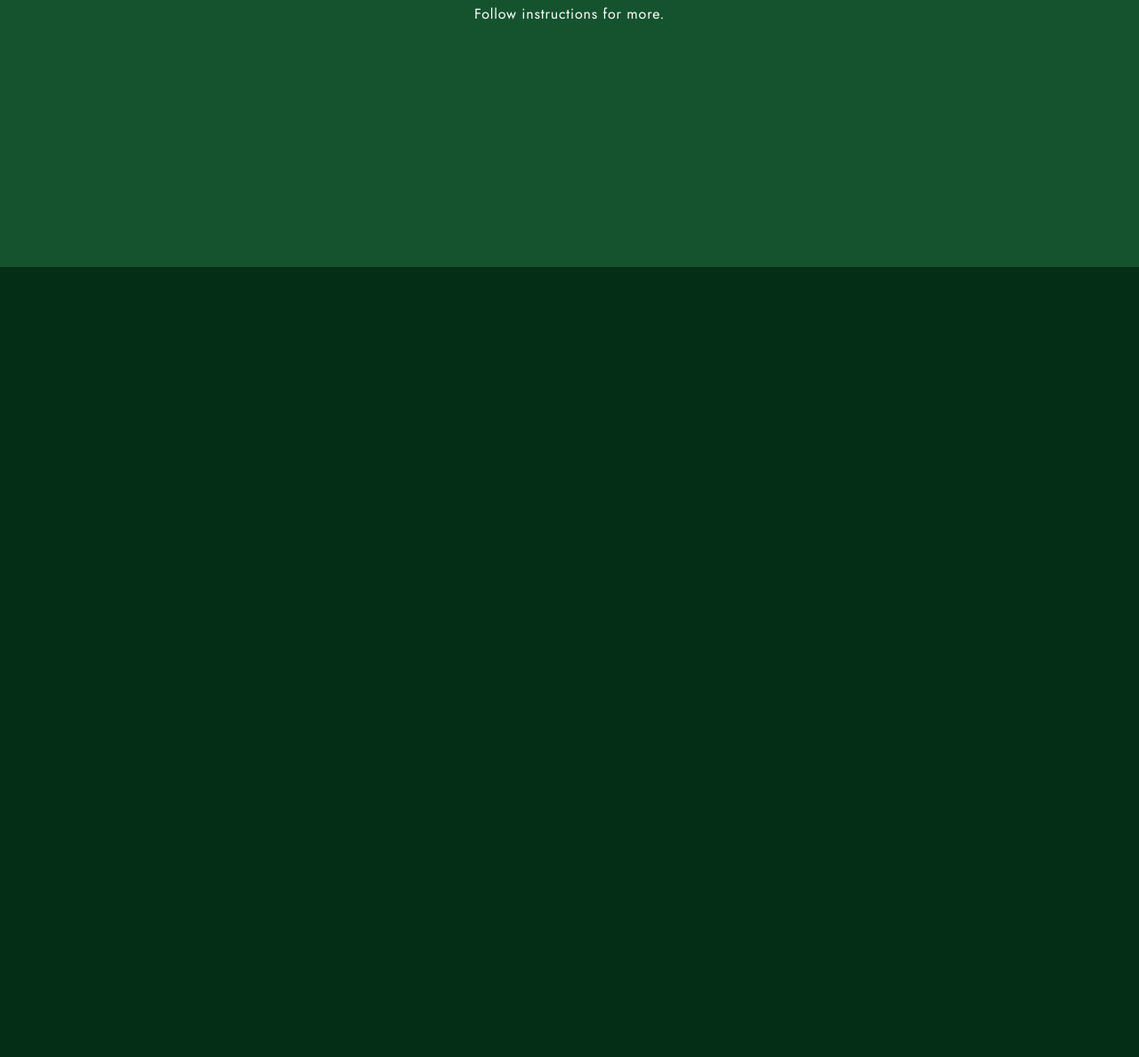
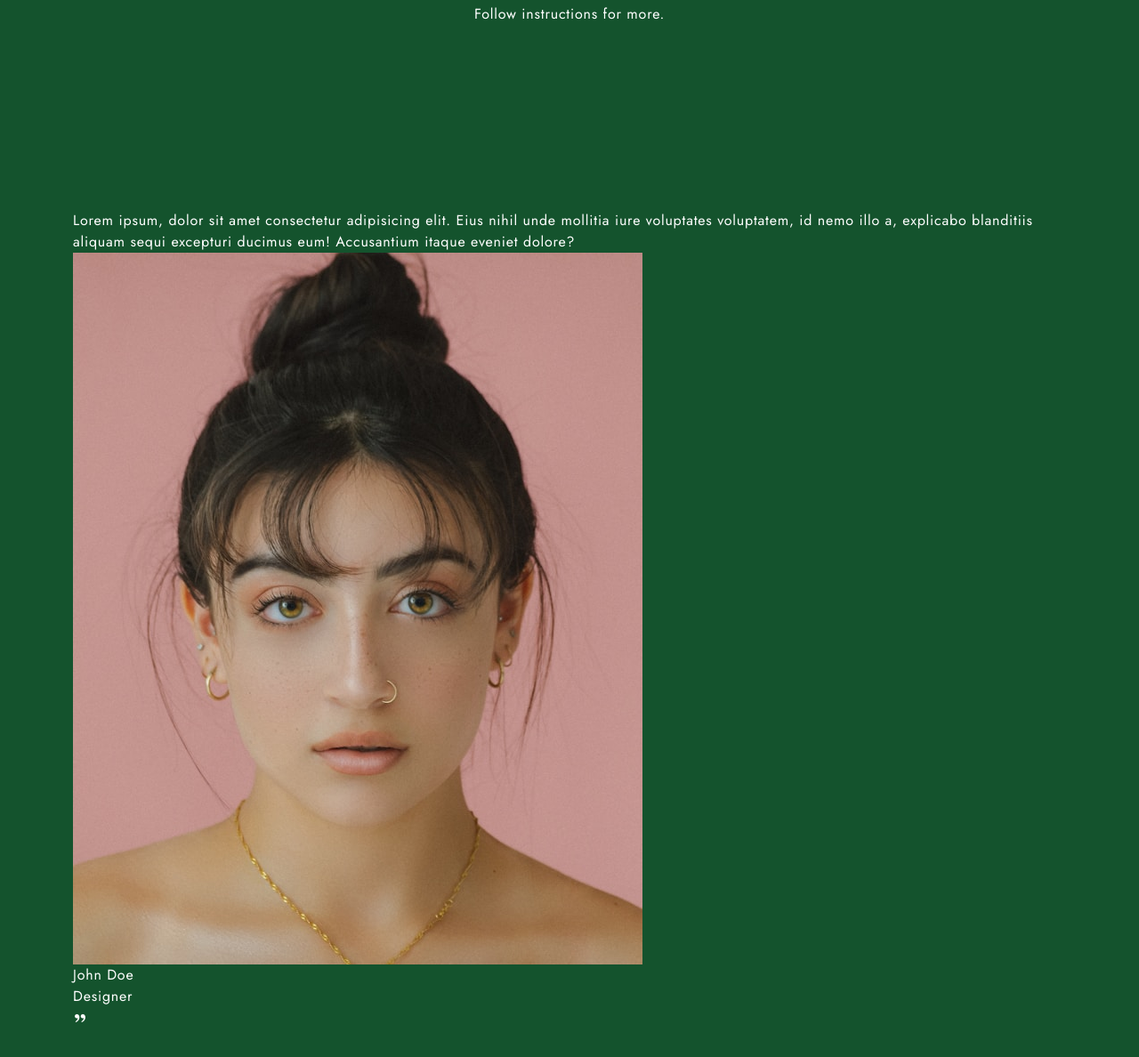
Before and after one commit to EzraMoosa/indoorplants-tailwindcss, a website: page index.html in a window 1280 px wide. Shown: the part 3264-4452 px from the top of the page at 89% size. Before the commit the page ends 3564 px from the top, so only its background shows below. Drawn offline with nearby package versions, Linux system fonts and the light colour scheme; files whose address does not match are found by name.

Commit message:
Add basic styling to customer review heading and image.

```diff
--- a/index.html
+++ b/index.html
@@ -335,8 +335,27 @@
                 <h2 class="title">Customer Reviews</h2>
                 <p class="max-w-2xl">Follow instructions for more.</p>
             </div>
+
+            <div class="container">
+                <div class="py-12">
+                    <ul>
+                        <li>
+                            <div>
+                                <p>Lorem ipsum, dolor sit amet consectetur adipisicing elit. Eius nihil unde mollitia iure voluptates voluptatem, id nemo illo a, explicabo blanditiis aliquam sequi excepturi ducimus eum! Accusantium itaque eveniet dolore?</p>
+                                <div>
+                                    <img src="./assets/img/review-1.jpg" alt="review_image">
+                                    <div>
+                                        <p>John Doe</p>
+                                        <p>Designer</p>
+                                    </div>
+                                    <i class="ri-double-quotes-r"></i>
+                                </div>
+                            </div>
+                        </li>
+                    </ul>
+                </div>
+            </div>
         </section>
-
     </main>
 
     <script src="main.js"></script>
```
Also changed, not shown: output.css.
